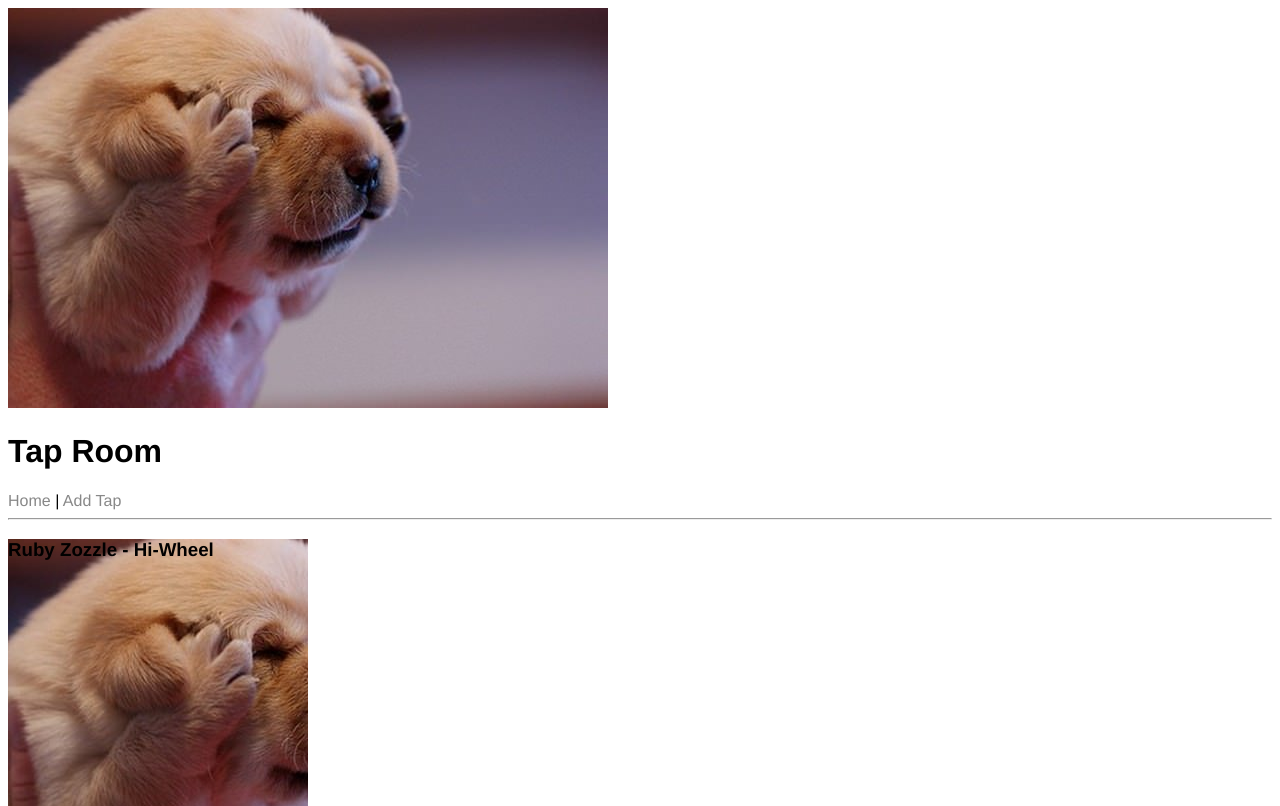
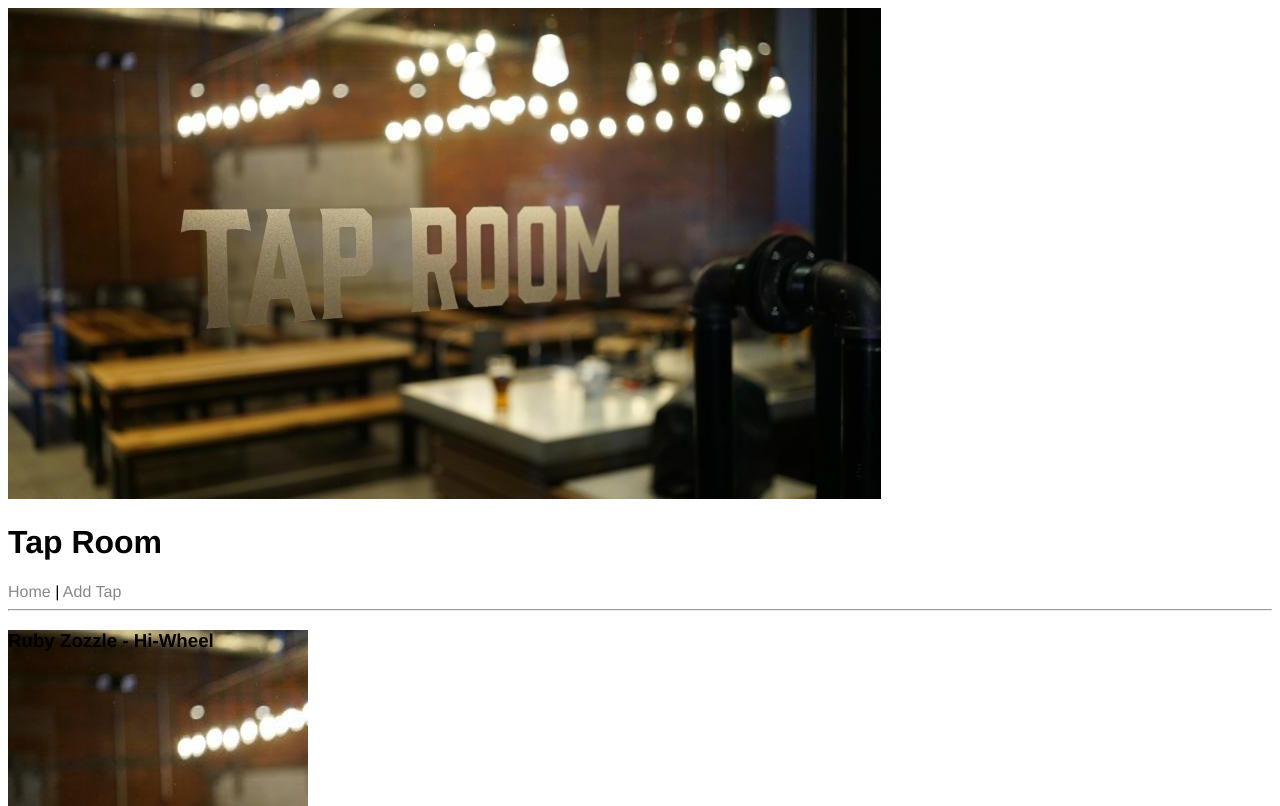
Before and after one commit to v3rna5/tap_room, a React app: page /#/ in a window 1280 px wide. Shown: the top 806 px of the page. Built offline with nearby package versions, Linux system fonts and the light colour scheme.

Commit message:
Update Photo

```diff
--- a/src/components/PhotoComponent.jsx
+++ b/src/components/PhotoComponent.jsx
@@ -1,11 +1,11 @@
 import React from 'react';
-import reallyAdorablePuppy from '../assets/images/cutepuppies.jpg'
+import tapPhoto from '../assets/images/taproom.jpg'
 
 function PhotoComponent(){
   return (
     <div>
 
-      <img src={reallyAdorablePuppy}/>
+      <img src={tapPhoto}/>
     </div>
   );
 }
--- a/src/components/Tap.jsx
+++ b/src/components/Tap.jsx
@@ -1,6 +1,6 @@
 import React from 'react';
 import PropTypes from 'prop-types';
-import reallyAdorablePuppy from '../assets/images/cutepuppies.jpg'
+import tapPhoto from '../assets/images/taproom.jpg'
 
 function Tap(props){
   return (
@@ -10,7 +10,7 @@ function Tap(props){
         .background {
           width: 300px;
           height: 300px;
-          background-image: url(${reallyAdorablePuppy});
+          background-image: url(${tapPhoto});
         }
 
 
--- a/src/components/TapList.jsx
+++ b/src/components/TapList.jsx
@@ -1,6 +1,6 @@
 import React from 'react';
 import Tap from './Tap';
-import PhotoComponent from '../assets/images/cutepuppies.jpg';
+import PhotoComponent from '../assets/images/taproom.jpg';
 
 var  masterKegList= [
     {
```
Also changed, not shown: src/assets/images/taproom.jpg (added).
